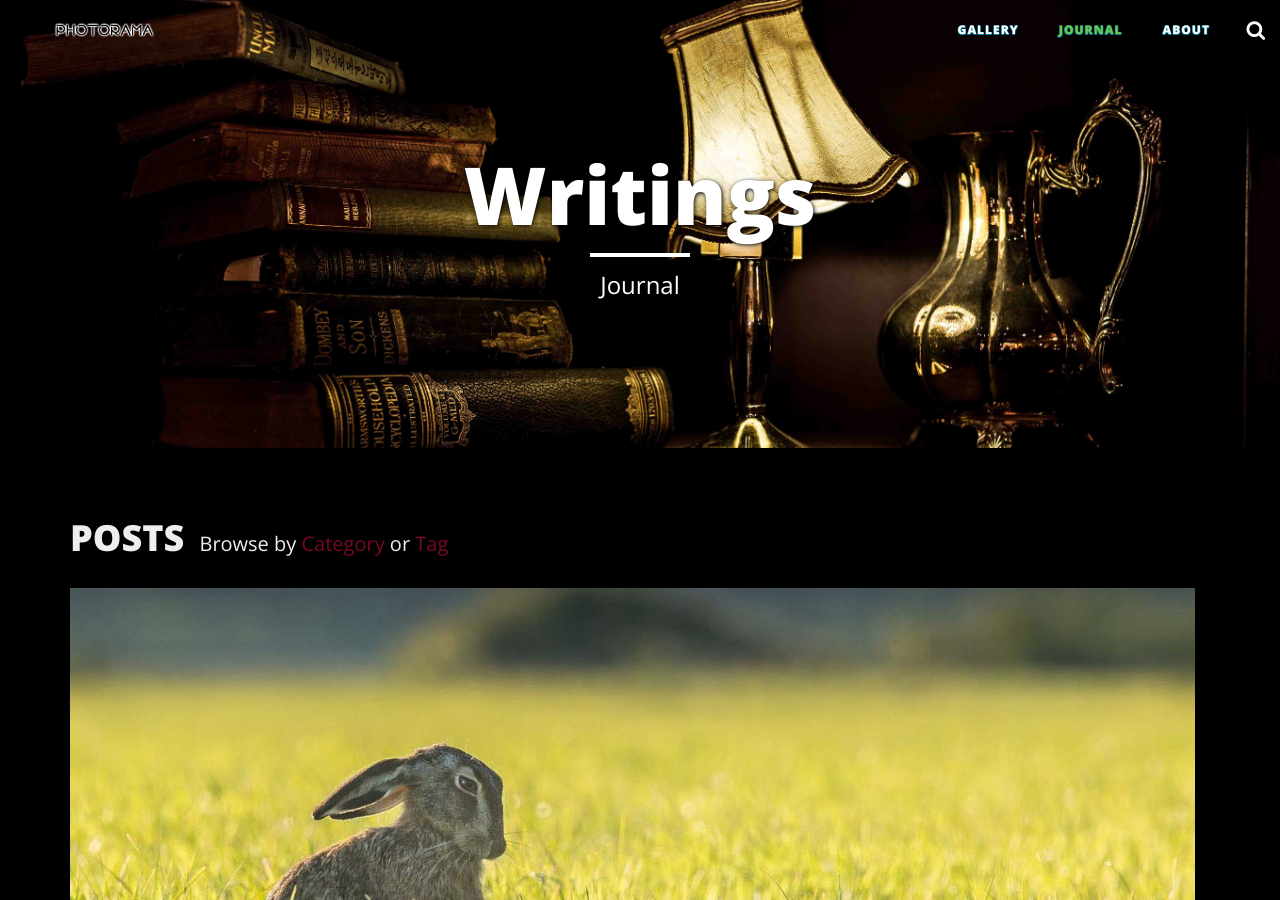
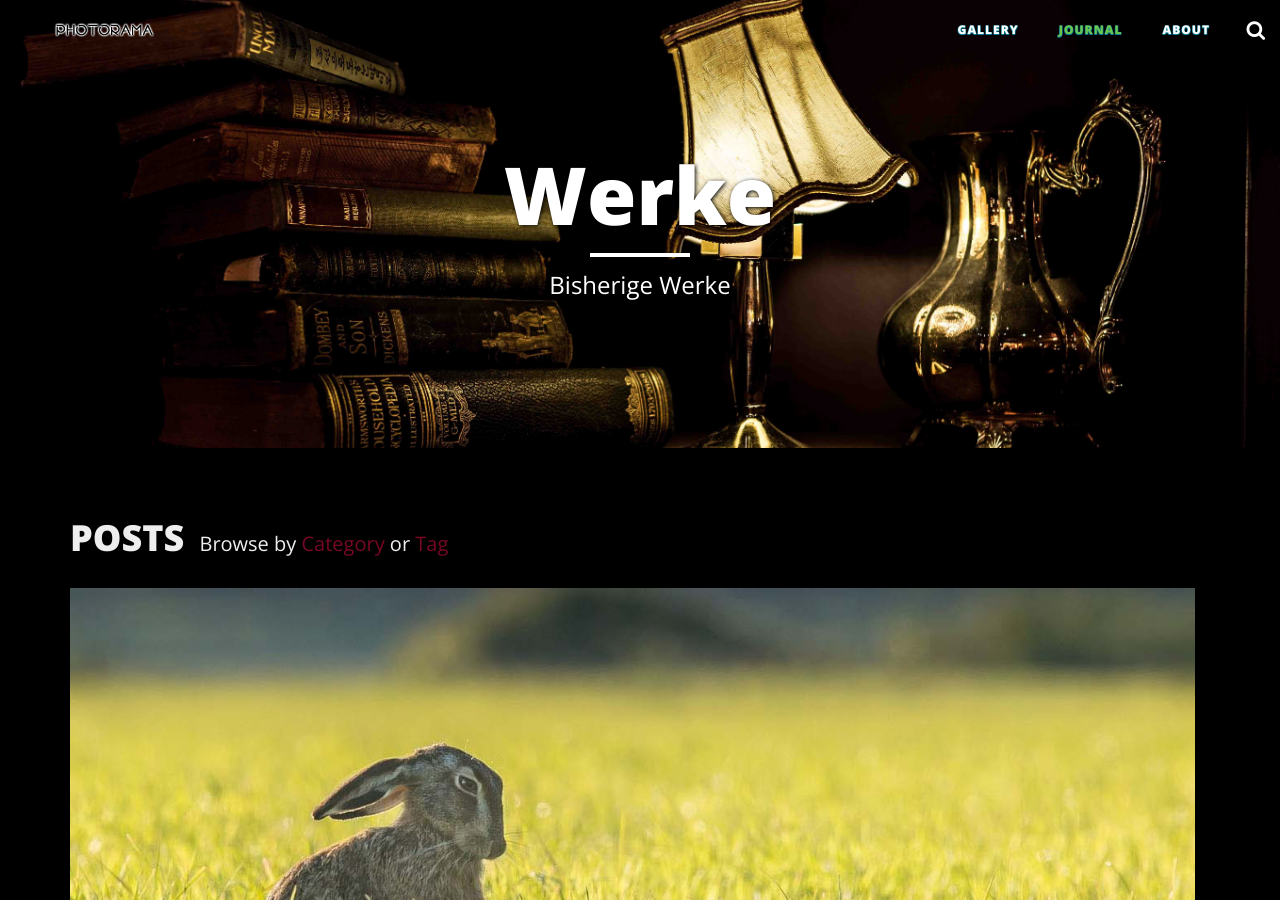
Before and after one commit to sunbliss/photorama, a Jekyll site: the page built from journal/index.html, in a window 1280 px wide and 900 px high. Built offline with Jekyll 4.4.1, drawn with Linux system fonts in a browser that asks for light colours; nearby versions of some CDN libraries; the list of posts is cut into pages by our own code.

Commit message:
Update index.html

```diff
--- a/journal/index.html
+++ b/journal/index.html
@@ -1,7 +1,7 @@
 ---
 layout: page
-description: "Journal"
-title: "Writings"
+description: "Bisherige Werke"
+title: "Werke"
 active: journal
 header-img: "img/writing-bg.jpg"
 ---
```
